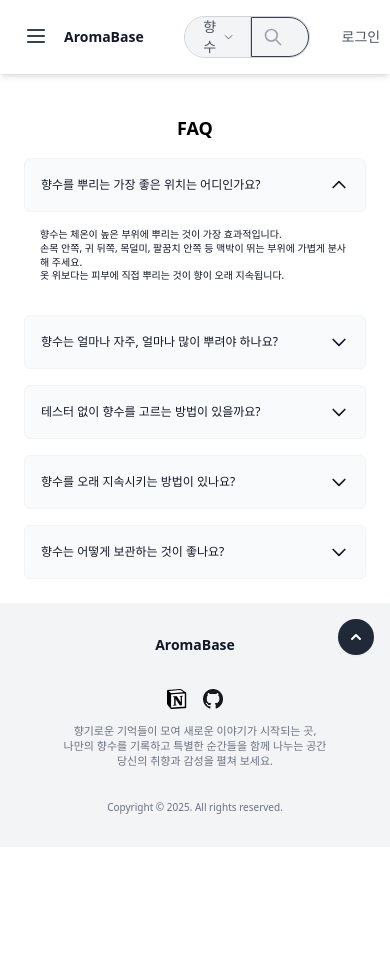
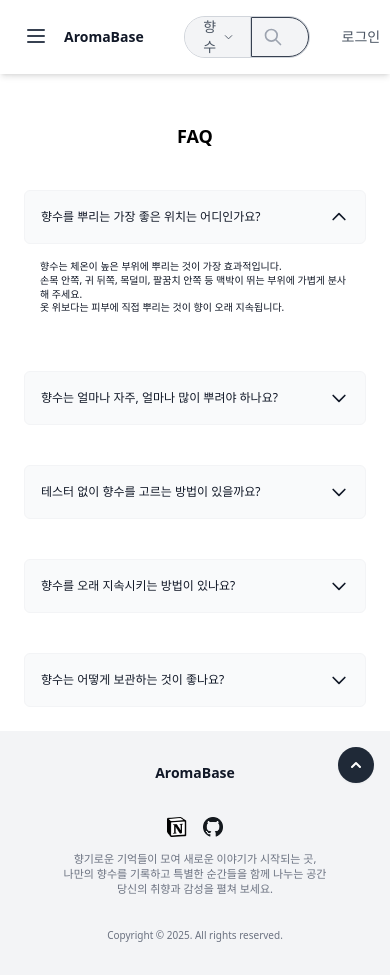
Before and after one commit to BIG-JONG/Smellers, a React (Vite) app in the folder frontend/: page /faq in a window 390 px wide. Before the commit the page ends 847 px from the top, so only its background shows below. Built offline with nearby package versions, Linux system fonts and the light colour scheme.

Commit message:
fix:웹, 모바일 faq, 로그인, 회원가입 제목 맞추기

```diff
--- a/frontend/src/components/Faq.tsx
+++ b/frontend/src/components/Faq.tsx
@@ -51,10 +51,10 @@ function Faq({}: FaqProps) {
 
   return(
     <Layout>
-      <div className="w-full max-w-3xl mx-auto px-2 sm:px-6 lg:px-8 py-6 lg:pb-40">
-        <h2 className="text-lg sm:text-xl xl:text-2xl font-bold flex justify-center gap-8">FAQ</h2>
+      <div className="w-full max-w-3xl mx-auto px-2 sm:px-6 lg:px-8 py-6 lg:pb-40 mt-2">
+        <h2 className="text-lg sm:text-xl xl:text-2xl font-bold flex justify-center">FAQ</h2>
         {faqData.map((faq, index) => (
-          <div key={index} className="mt-4">
+          <div key={index} className="mt-10">
             <div
               className="flex items-center justify-between gap-1.5 rounded-md border border-gray-100 bg-gray-50 p-4 text-gray-900 cursor-pointer hover:bg-gray-100 transition-colors duration-200"
               onClick={() => toggleAccordion(index)}
--- a/frontend/src/components/LoginForm.tsx
+++ b/frontend/src/components/LoginForm.tsx
@@ -59,7 +59,8 @@ function LoginForm() {
     <form
       onSubmit={onSubmitForm}
       className="mt-2 sm:mt-0 flex flex-col items-center justify-center w-full max-w-full sm:max-w-screen-md bg-white p-4 sm:p-8"> {/* max-w-3xl -> max-w-screen-md, mt-10 -> mt-4 */}
-      <h1 className="text-2xl sm:text-4xl font-extrabold gap-6 sm:gap-8 text-center">로그인</h1>
+      <h1 className="text-lg sm:text-xl xl:text-2xl font-bold flex justify-center gap-8  mt-3 sm:mt-0">로그인</h1>
+      <div className="mt-10" />
       <InputField
         label="이메일"
         type="email"
--- a/frontend/src/components/signupForm.tsx
+++ b/frontend/src/components/signupForm.tsx
@@ -64,8 +64,8 @@ function SignupForm() {
   };
 return (
     <form className="mt-2 sm:mt-0 flex flex-col items-center justify-center w-full max-w-full sm:max-w-screen-md bg-white p-4 sm:p-8">
-      <h1 className="text-2xl sm:text-4xl font-extrabold gap-6 sm:gap-8 text-center">회원가입</h1>
-
+      <h1 className="text-lg sm:text-xl xl:text-2xl font-bold flex justify-center gap-8  mt-3 sm:mt-0">회원가입</h1>
+      <div className="mt-10" />
       <InputField
         label="이메일"
         type="email"
```
